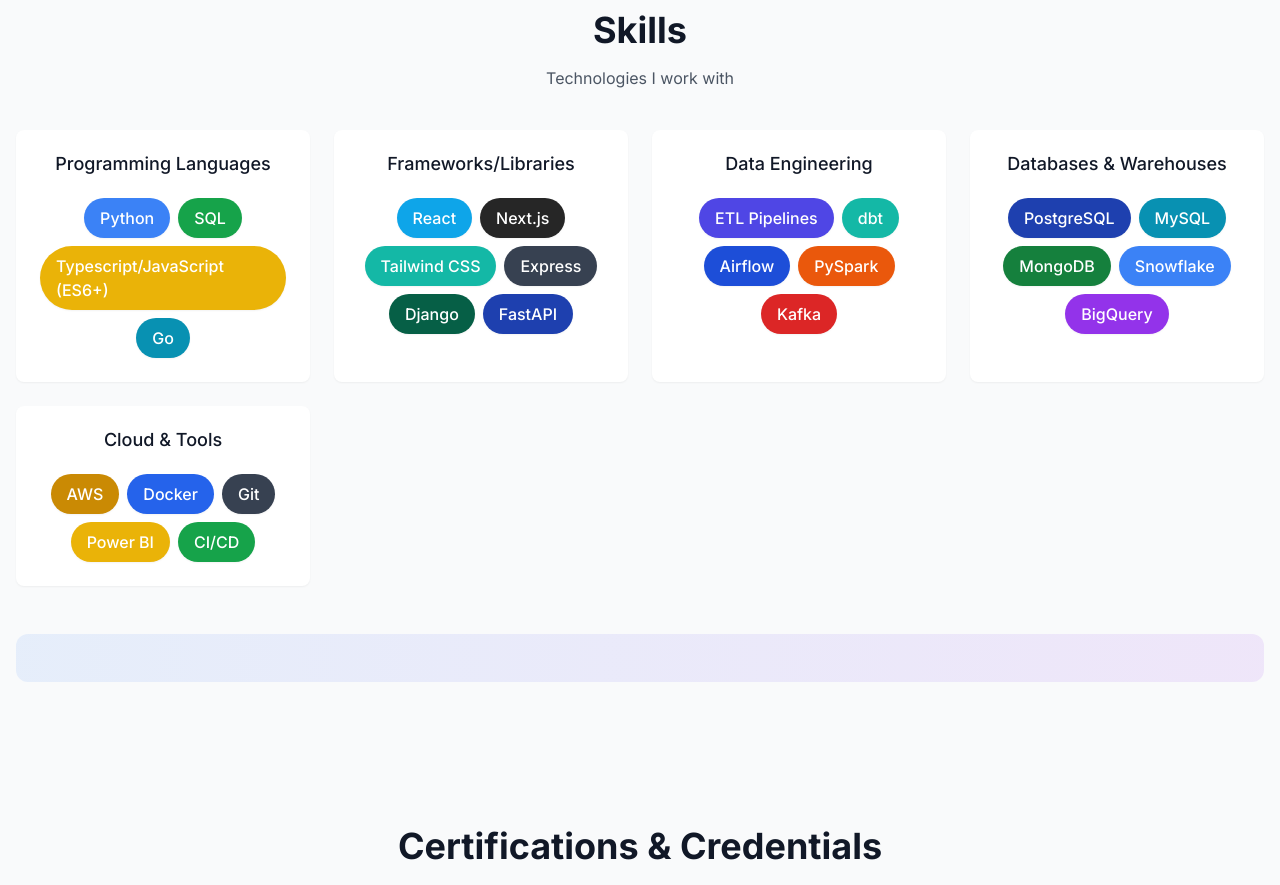
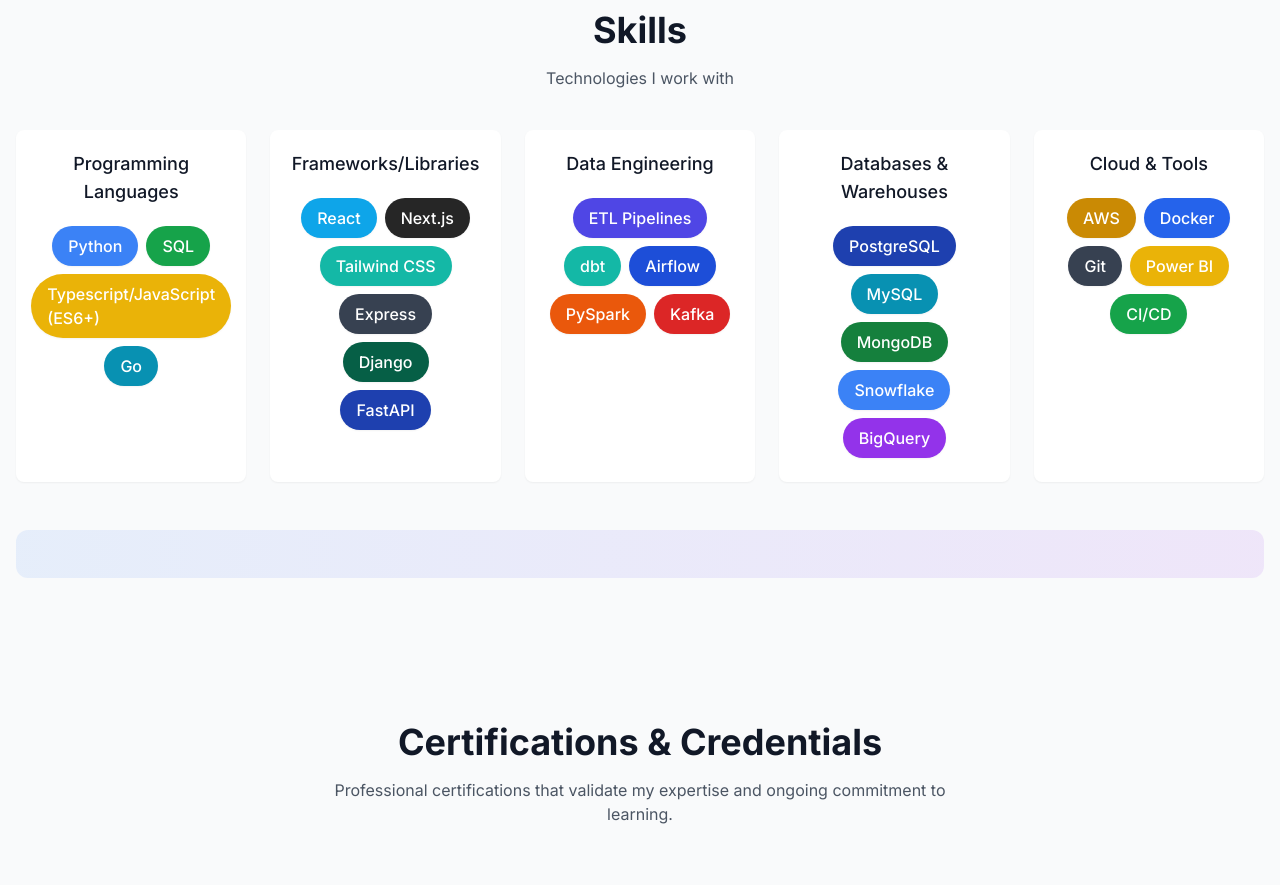
Before and after one commit to kib3tbrian/kbportfolio, a React (Create React App) app: page / in a window 1280 px wide. Shown: the part 4840-5725 px from the top of the page. Built offline with nearby package versions, Linux system fonts and the light colour scheme.

Commit message:
Update Skills.jsx

```diff
--- a/src/components/sections/Skills.jsx
+++ b/src/components/sections/Skills.jsx
@@ -83,7 +83,7 @@
         </div>
 
         {/* Desktop view - Grid */}
-        <div className="hidden md:grid md:grid-cols-2 lg:grid-cols-4 gap-6">
+        <div className="hidden md:grid md:grid-cols-2 lg:grid-cols-5 gap-6">
           {skillsData.map((category, categoryIndex) => (
             <div
               key={categoryIndex}
```
